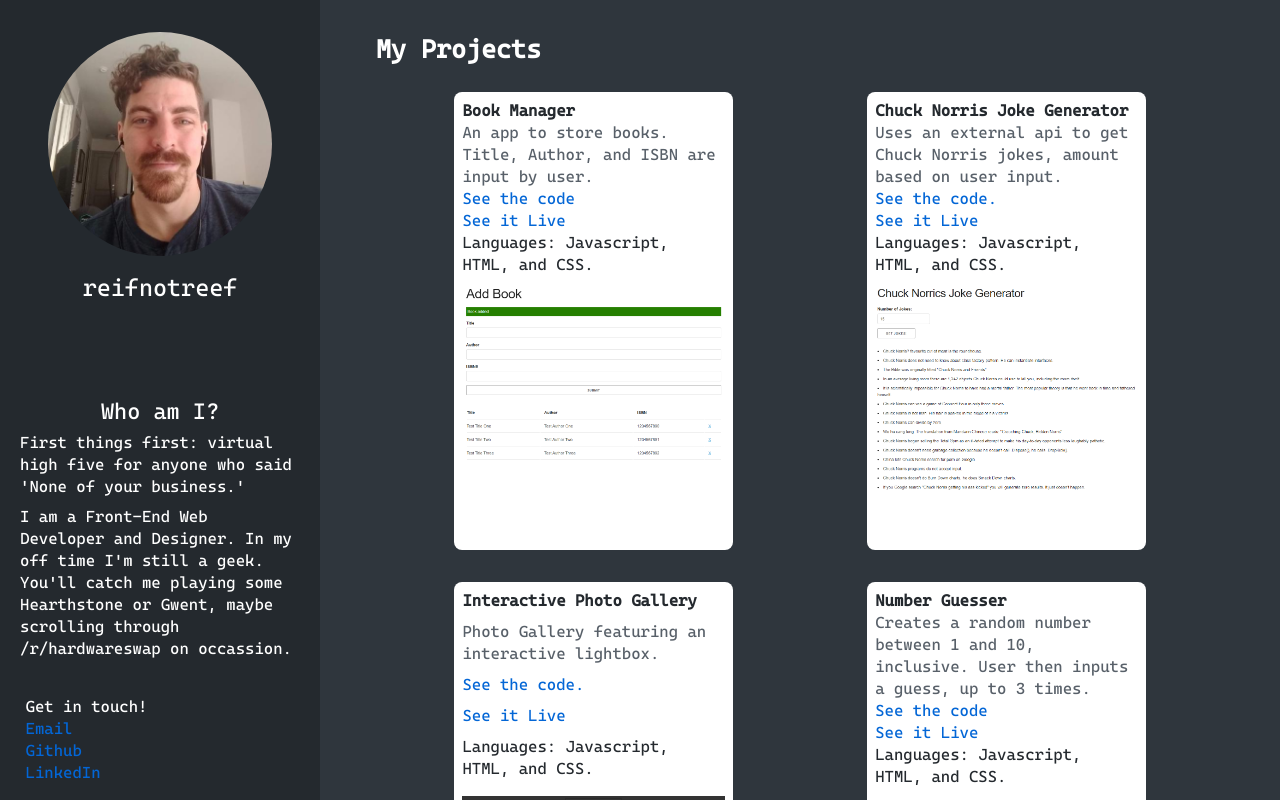
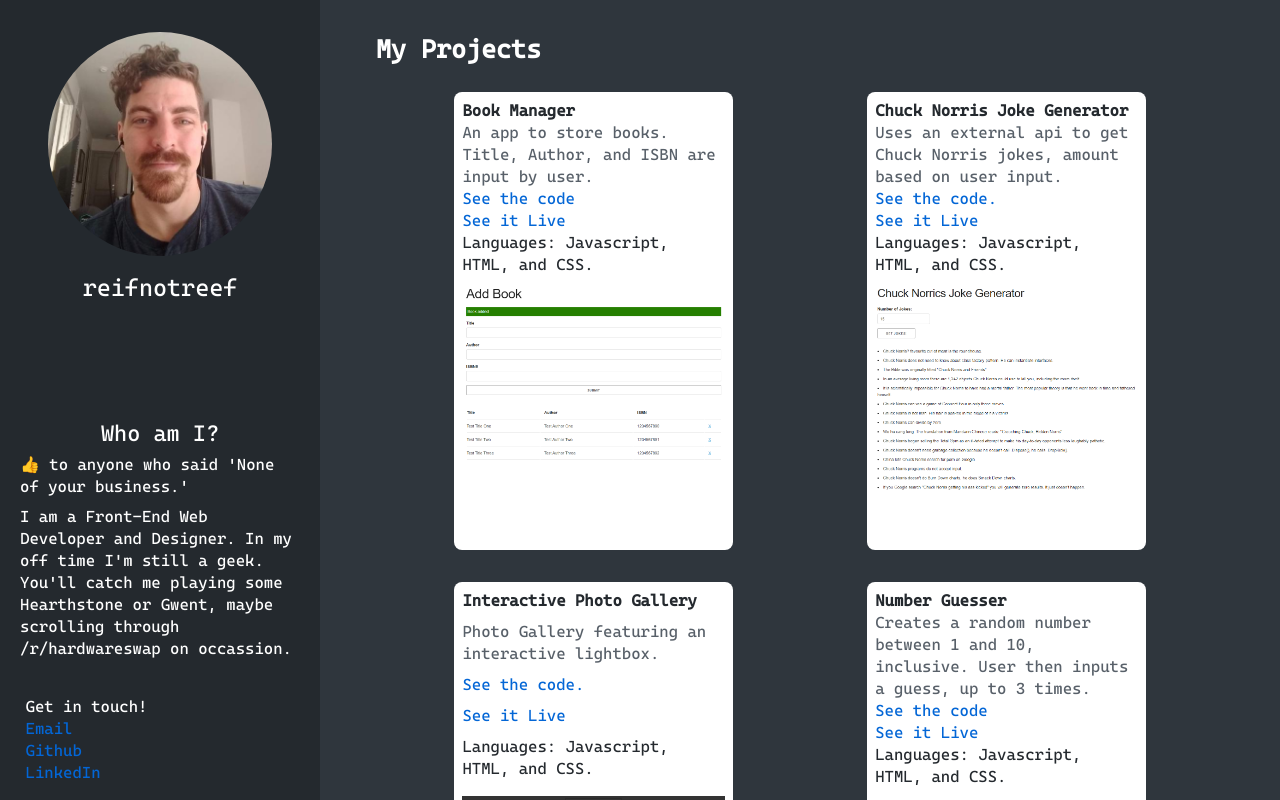
Before and after one commit to reifnotreef/WIP_Portfolio, a plain HTML site: page index.html in a window 1280 px wide. Drawn offline with Linux system fonts and the light colour scheme; files whose address does not match are found by name.

Commit message:
added a :+1: in about me

```diff
--- a/index.html
+++ b/index.html
@@ -91,7 +91,7 @@
     <footer id='footer-container'>
       <section id="about-me-container">
         <h3>Who am I?</h3>
-        <p>First things first: virtual high five for anyone who said 'None of your business.'</p>
+        <p>👍 to anyone who said 'None of your business.'</p>
         <p>I am a Front-End Web Developer and Designer. In my off time I'm still a geek. You'll catch me playing some
           Hearthstone or Gwent, maybe scrolling through /r/hardwareswap on occassion.</p>
       </section>
```
